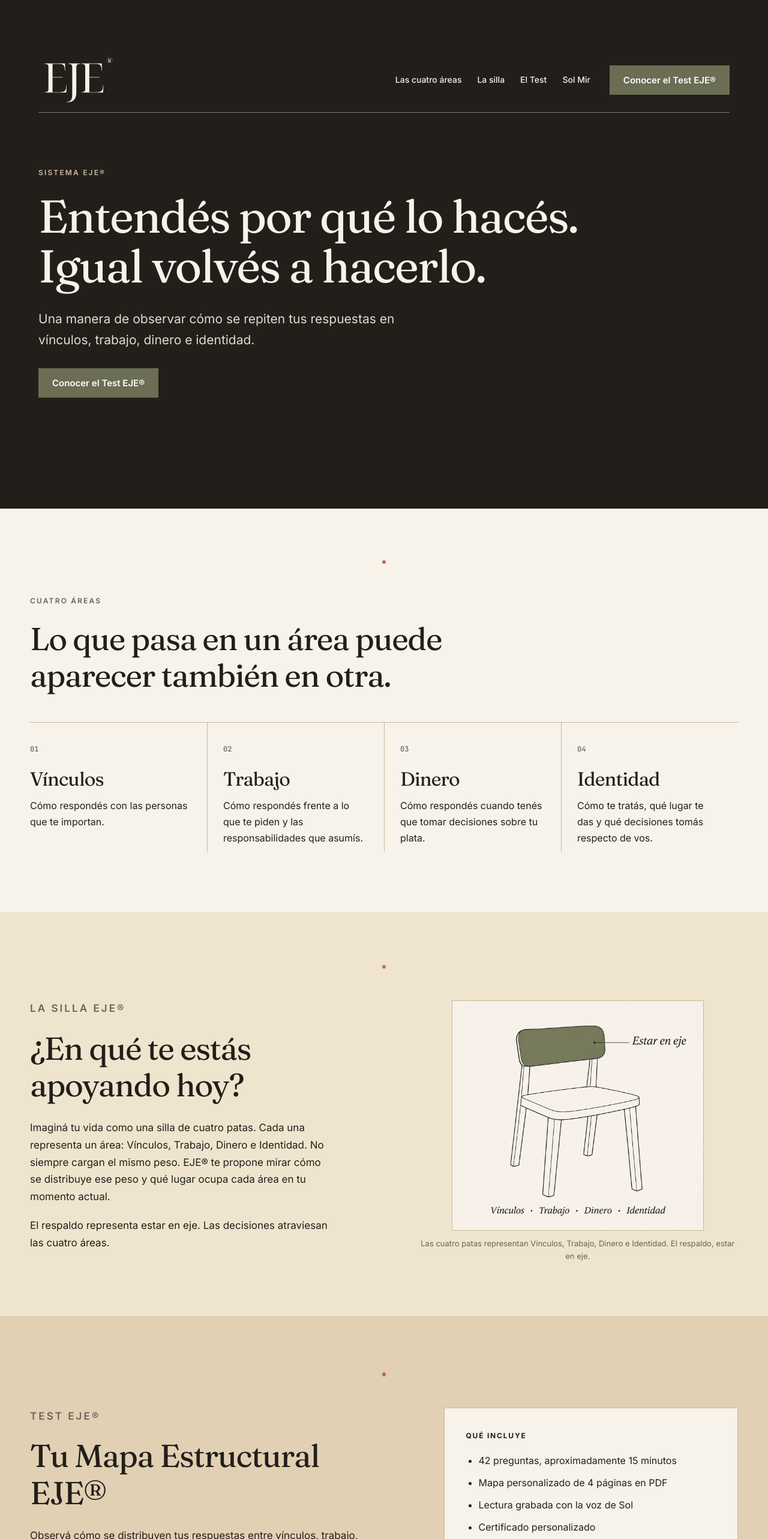
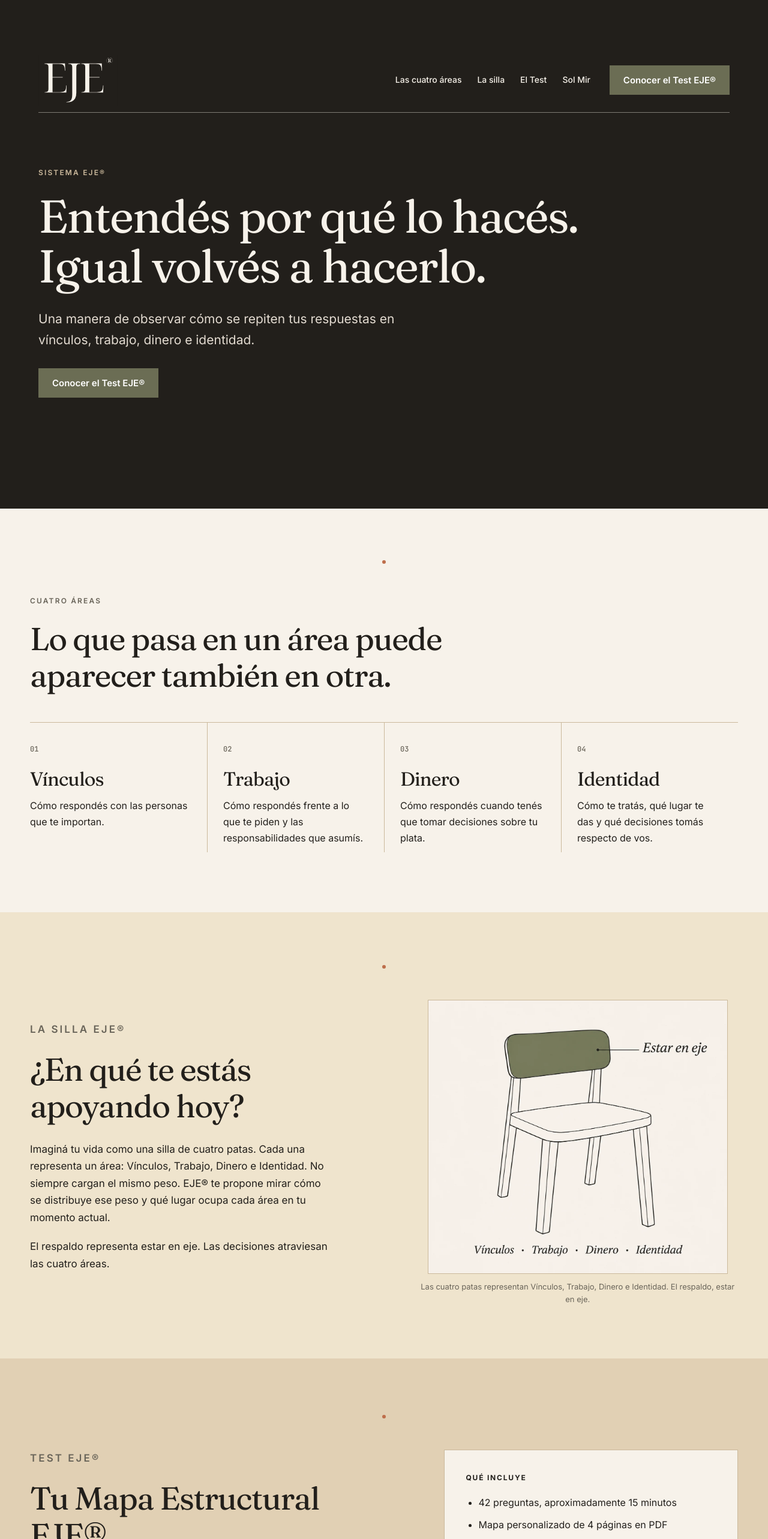
Before and after one commit to smirgonzalez-ops/sol-mir-web, a Next.js app: page /eje in a window 1280 px wide. Shown: the top 2566 px of the page at 60% size. Built offline with nearby package versions, Linux system fonts and the light colour scheme.

Commit message:
style: size approved chair illustration responsively

```diff
--- a/app/eje/eje-editorial.css
+++ b/app/eje/eje-editorial.css
@@ -32,7 +32,7 @@
 .eje-chair-grid { display:grid; grid-template-columns:1.03fr .97fr; align-items:center; gap:78px; }
 .eje-chair-grid p { font-size:17px; max-width:500px; }
 .eje-original-chair { margin:0; text-align:center; }
-.eje-original-chair img { width:min(100%,420px); height:auto; display:block; margin:auto; border:1px solid #CBB99C; }
+.eje-original-chair img { width:min(100%,500px); height:auto; display:block; margin:auto; border:1px solid #CBB99C; }
 .eje-original-chair figcaption { margin-top:11px; font-size:13px; color:var(--eje-muted); }
 .eje-test-section { background:var(--eje-sand); padding:94px 0; }
 .eje-test-grid { display:grid; grid-template-columns:1.1fr .9fr; gap:90px; }
@@ -99,7 +99,7 @@
  .eje-area:first-child { border-top:none; }
  .eje-area h3 { font-size:29px; margin:10px 0 5px; }
  .eje-area p { font-size:16px; }
- .eje-original-chair img { width:min(100%,390px); }
+ .eje-original-chair img { width:100%; max-width:390px; }
  .eje-test-grid { gap:32px; }
  .eje-offer { padding:24px; }
  .eje-founder-grid,.eje-ebook-grid { grid-template-columns:1fr; gap:26px; }
```
